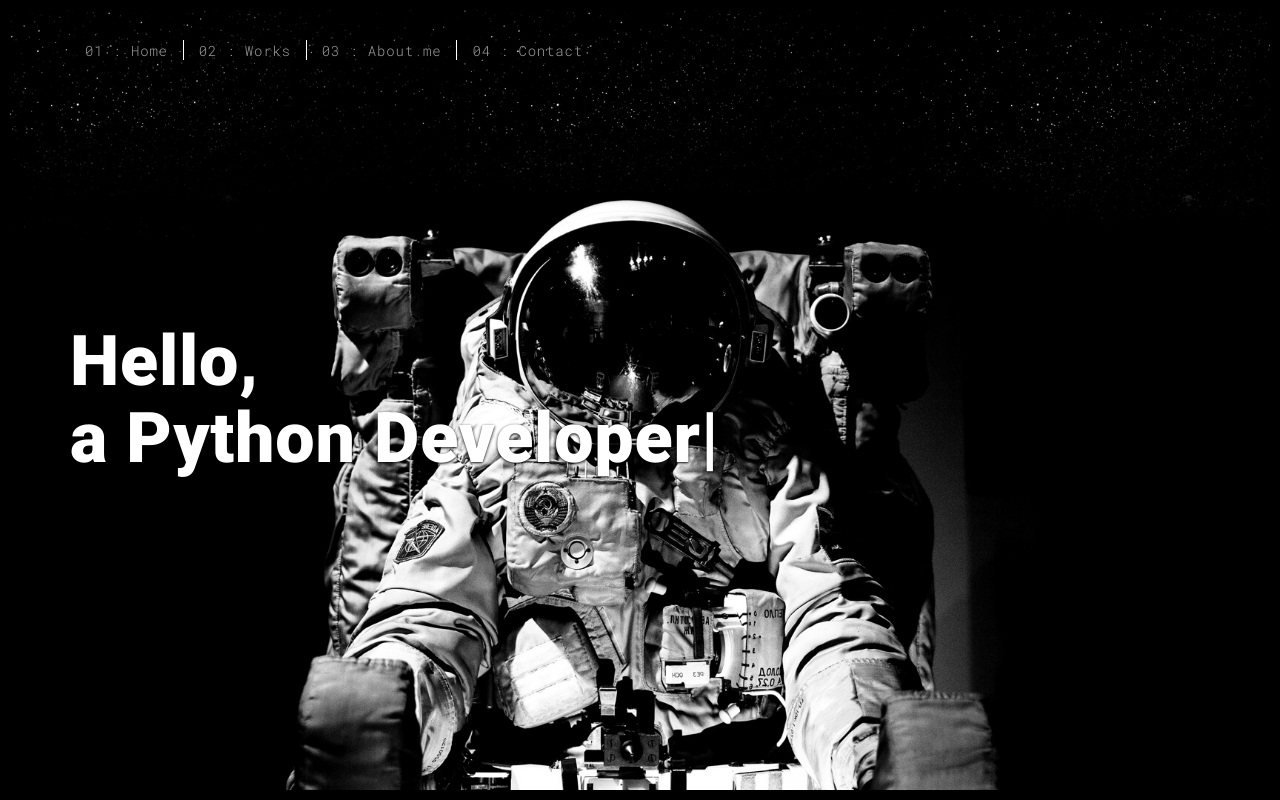
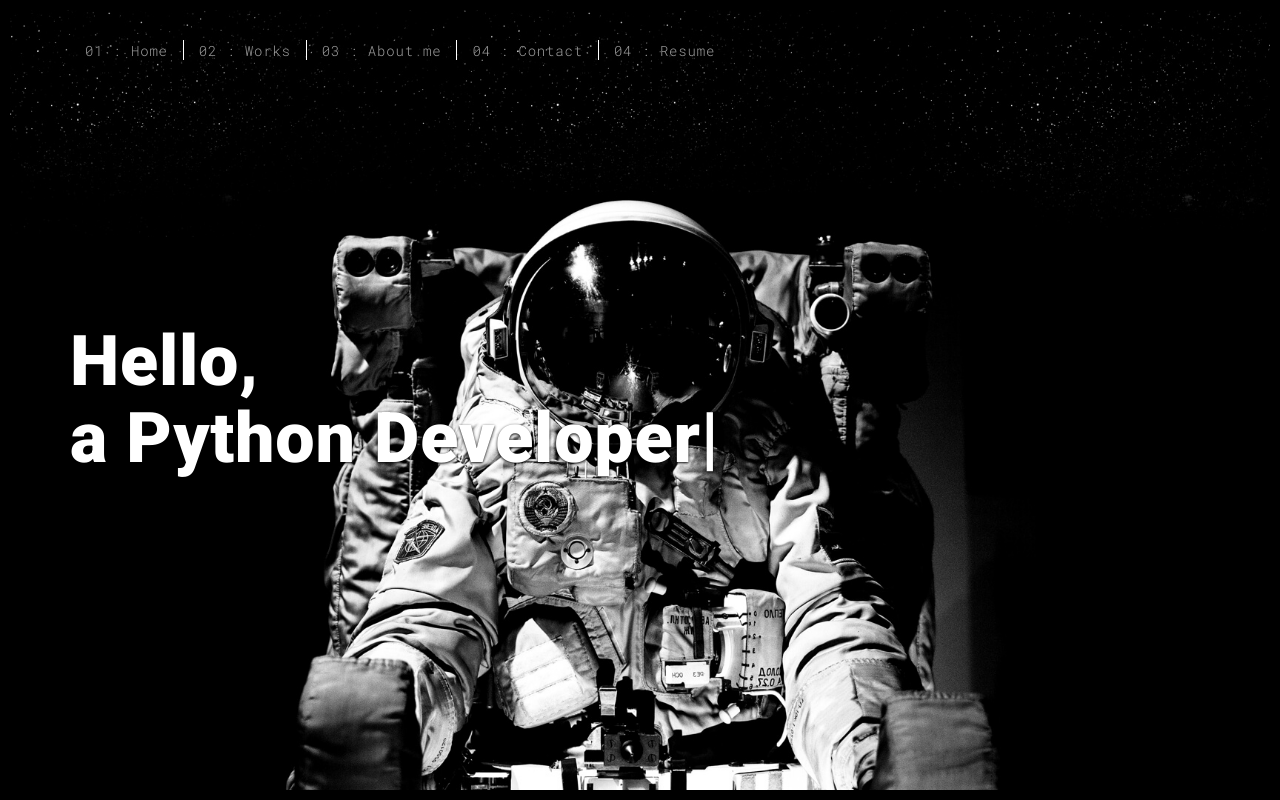
Before and after one commit to Vaibhaw0066/portfolio, a Flask app: page / in a window 1280 px wide. Run offline with Flask 2, Linux system fonts and the light colour scheme; some libraries are stand-ins or nearby versions.

Commit message:
Update index.html

```diff
--- a/templates/index.html
+++ b/templates/index.html
@@ -41,6 +41,7 @@
           <li><a href="/works.html" title="">02 : Works</a></li>
           <li><a href="/about.html" title="">03 : About me</a></li>
           <li><a href="/contact.html" title="">04 : Contact</a></li>
+          <li><a href="https://zety.com/mycv/vaibhaw01" title="">04 : Resume</a></li>
         </ul>
       </div>
     </div>
```
